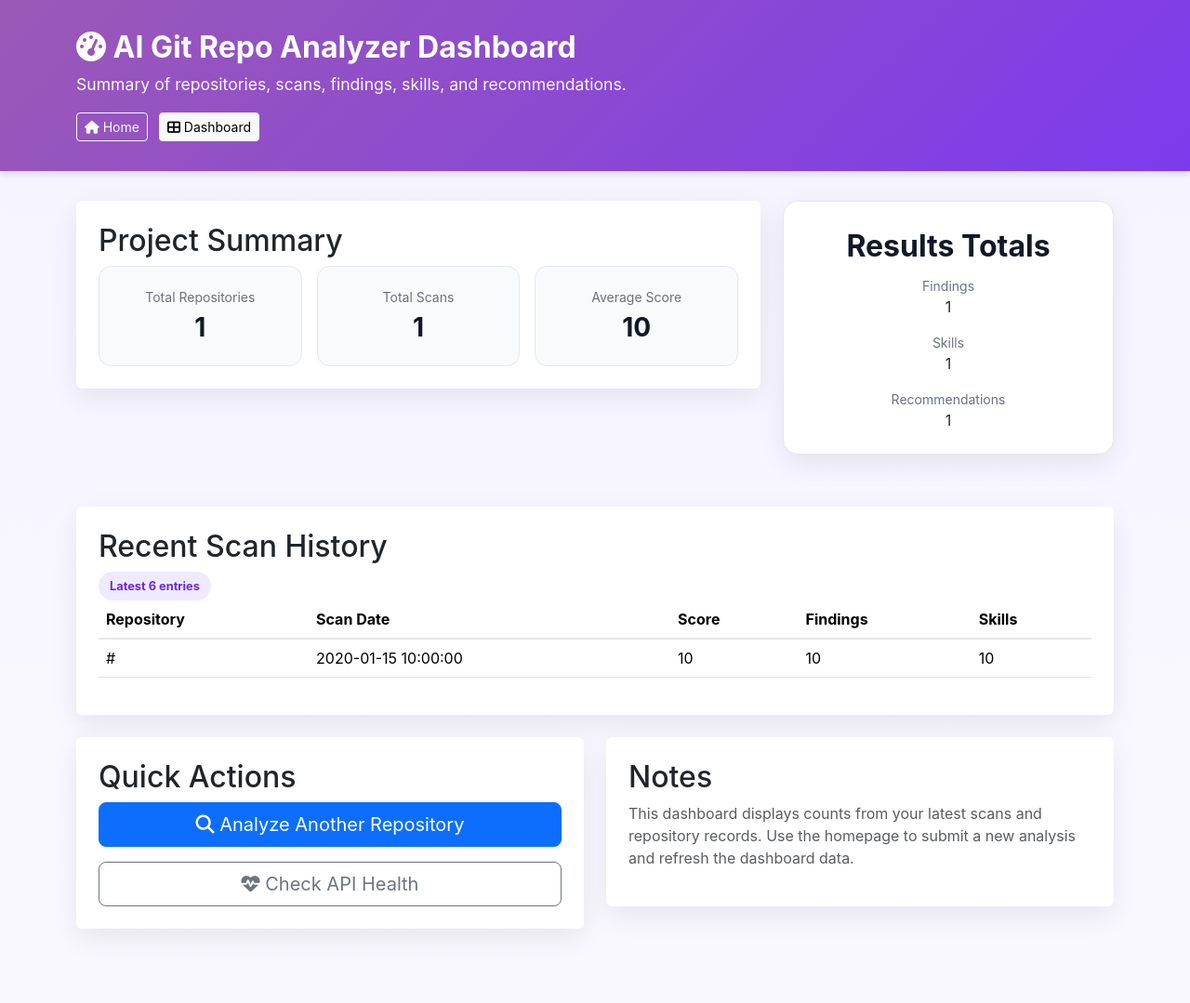
After one commit to sjasthi/ai-git-repo-analyzer, a PHP site: page /dashboard.php in a window 1280 px wide. The commit adds this page. Shown: the whole page at 93% size. Run offline with PHP 8.4, Linux system fonts and the light colour scheme; tables that the repository leaves empty hold one stand-in row (values such as "Sample post").

Commit message:
Week 4 update: add homepage summary and dashboard documentation

```diff
--- /dev/null
+++ b/dashboard.php
@@ -0,0 +1,285 @@
+<?php
+
+declare(strict_types=1);
+
+require_once __DIR__ . '/config/database.php';
+
+try {
+    $pdo = db_connection();
+
+    $repositoryCount = (int) $pdo->query('SELECT COUNT(*) FROM repositories')->fetchColumn();
+    $scanCount = (int) $pdo->query('SELECT COUNT(*) FROM scans')->fetchColumn();
+    $findingCount = (int) $pdo->query('SELECT COUNT(*) FROM findings')->fetchColumn();
+    $skillCount = (int) $pdo->query('SELECT COUNT(*) FROM skills')->fetchColumn();
+    $recommendationCount = (int) $pdo->query('SELECT COUNT(*) FROM recommendations')->fetchColumn();
+    $averageScore = $pdo->query('SELECT AVG(summary_score) FROM scans')->fetchColumn();
+    $averageScoreText = $averageScore !== false ? number_format((float) $averageScore, 0) : '-';
+
+    $recentScansStmt = $pdo->query(
+        'SELECT s.id, s.scan_date, s.summary_score, s.total_findings, s.total_skills, r.repo_url
+         FROM scans s
+         JOIN repositories r ON s.repository_id = r.id
+         ORDER BY s.scan_date DESC
+         LIMIT 6'
+    );
+    $recentScans = $recentScansStmt->fetchAll();
+} catch (Throwable $e) {
+    $errorMessage = $e->getMessage();
+    $repositoryCount = $scanCount = $findingCount = $skillCount = $recommendationCount = 0;
+    $averageScoreText = '-';
+    $recentScans = [];
+}
+?>
+<!DOCTYPE html>
+<html lang="en">
+<head>
+    <meta charset="UTF-8">
+    <meta name="viewport" content="width=device-width, initial-scale=1.0">
+    <title>Dashboard | AI Git Repo Analyzer</title>
+    <link
+        href="https://cdn.jsdelivr.net/npm/bootstrap@5.3.3/dist/css/bootstrap.min.css"
+        rel="stylesheet"
+        integrity="sha384-QWTKZyjpPEjISv5WaRU9OFeRpok6YctnYmDr5pNlyT2bRjXh0JMhjY6hW+ALEwIH"
+        crossorigin="anonymous"
+    >
+    <link href="https://cdnjs.cloudflare.com/ajax/libs/font-awesome/6.4.0/css/all.min.css" rel="stylesheet">
+    <style>
+        :root {
+            --primary: #A78BFA;
+            --secondary: #8B7AB8;
+            --success: #10B981;
+            --warning: #F59E0B;
+            --critical: #EF4444;
+            --bg-light: #F5F3FF;
+        }
+
+        body {
+            background: linear-gradient(180deg, #f5f3ff 0%, #faf8ff 100%);
+            min-height: 100vh;
+            font-family: -apple-system, BlinkMacSystemFont, 'Segoe UI', Roboto, sans-serif;
+        }
+
+        .header-section {
+            background: linear-gradient(135deg, #9B59B6 0%, #7C3AED 100%);
+            color: white;
+            padding: 2rem 0;
+            margin-bottom: 2rem;
+            box-shadow: 0 4px 6px rgba(0, 0, 0, 0.1);
+        }
+
+        .header-section h1 {
+            font-size: 2rem;
+            font-weight: 700;
+            margin-bottom: 0.5rem;
+        }
+
+        .header-section p {
+            font-size: 1.1rem;
+            margin-bottom: 1rem;
+            opacity: 0.95;
+        }
+
+        .header-actions {
+            display: flex;
+            gap: 0.75rem;
+            flex-wrap: wrap;
+        }
+
+        .card {
+            border: 0;
+            box-shadow: 0 10px 30px rgba(0, 0, 0, 0.08);
+            margin-bottom: 2rem;
+            transition: box-shadow 0.3s ease;
+        }
+
+        .card:hover {
+            box-shadow: 0 15px 40px rgba(0, 0, 0, 0.12);
+        }
+
+        .stat-card {
+            border-radius: 1rem;
+            padding: 1.5rem;
+            text-align: center;
+            background: #ffffff;
+            border: 1px solid #E5E7EB;
+        }
+
+        .stat-card strong {
+            font-size: 2rem;
+            display: block;
+            margin-bottom: 0.5rem;
+            color: #111827;
+        }
+
+        .stat-card small {
+            color: #6B7280;
+        }
+
+        .overview-grid {
+            display: grid;
+            grid-template-columns: repeat(3, minmax(0, 1fr));
+            gap: 1rem;
+        }
+
+        .summary-card {
+            background: #F8FAFC;
+            border-radius: 0.85rem;
+            padding: 1.25rem;
+            border: 1px solid #E5E7EB;
+            text-align: center;
+        }
+
+        .summary-card strong {
+            display: block;
+            font-size: 1.75rem;
+            color: #111827;
+        }
+
+        .summary-card small {
+            color: #6B7280;
+        }
+
+        .table thead th {
+            border-bottom: 2px solid #E5E7EB;
+        }
+
+        .table tbody tr:hover {
+            background: rgba(167, 139, 250, 0.08);
+        }
+
+        .label-pill {
+            display: inline-flex;
+            align-items: center;
+            padding: 0.35rem 0.75rem;
+            border-radius: 999px;
+            font-size: 0.8rem;
+            font-weight: 700;
+        }
+
+        .label-primary { background: rgba(167, 139, 250, 0.18); color: #6D28D9; }
+        .label-success { background: #DCFCE7; color: #166534; }
+        .label-warning { background: #FEF3C7; color: #92400E; }
+        .label-danger { background: #FEE2E2; color: #991B1B; }
+
+        @media (max-width: 991px) {
+            .overview-grid {
+                grid-template-columns: 1fr;
+            }
+        }
+    </style>
+</head>
+<body>
+    <div class="header-section">
+        <div class="container">
+            <h1><i class="fas fa-tachometer-alt"></i> AI Git Repo Analyzer Dashboard</h1>
+            <p>Summary of repositories, scans, findings, skills, and recommendations.</p>
+            <div class="header-actions">
+                <a href="index.php" class="btn btn-outline-light btn-sm">
+                    <i class="fas fa-home"></i> Home
+                </a>
+                <a href="dashboard.php" class="btn btn-light btn-sm text-purple">
+                    <i class="fas fa-th-large"></i> Dashboard
+                </a>
+            </div>
+        </div>
+    </div>
+
+    <div class="container mb-5">
+        <div class="row mb-4">
+            <div class="col-lg-8">
+                <div class="card p-4">
+                    <div class="section-header">
+                        <h2>Project Summary</h2>
+                    </div>
+                    <div class="overview-grid">
+                        <div class="summary-card">
+                            <small>Total Repositories</small>
+                            <strong><?= $repositoryCount ?></strong>
+                        </div>
+                        <div class="summary-card">
+                            <small>Total Scans</small>
+                            <strong><?= $scanCount ?></strong>
+                        </div>
+                        <div class="summary-card">
+                            <small>Average Score</small>
+                            <strong><?= $averageScoreText ?></strong>
+                        </div>
+                    </div>
+                </div>
+            </div>
+            <div class="col-lg-4">
+                <div class="card p-4 stat-card">
+                    <strong>Results Totals</strong>
+                    <small>Findings</small>
+                    <div class="mb-3"><?= $findingCount ?></div>
+                    <small>Skills</small>
+                    <div class="mb-3"><?= $skillCount ?></div>
+                    <small>Recommendations</small>
+                    <div><?= $recommendationCount ?></div>
+                </div>
+            </div>
+        </div>
+
+        <div class="card p-4 mb-4">
+            <div class="section-header">
+                <h2>Recent Scan History</h2>
+                <span class="label-pill label-primary">Latest 6 entries</span>
+            </div>
+            <?php if (!empty($recentScans)): ?>
+                <div class="table-responsive">
+                    <table class="table align-middle">
+                        <thead>
+                            <tr>
+                                <th>Repository</th>
+                                <th>Scan Date</th>
+                                <th>Score</th>
+                                <th>Findings</th>
+                                <th>Skills</th>
+                            </tr>
+                        </thead>
+                        <tbody>
+                            <?php foreach ($recentScans as $scan): ?>
+                                <tr>
+                                    <td><?= htmlspecialchars($scan['repo_url'], ENT_QUOTES, 'UTF-8') ?></td>
+                                    <td><?= htmlspecialchars($scan['scan_date'], ENT_QUOTES, 'UTF-8') ?></td>
+                                    <td><?= htmlspecialchars((string) $scan['summary_score'], ENT_QUOTES, 'UTF-8') ?></td>
+                                    <td><?= htmlspecialchars((string) $scan['total_findings'], ENT_QUOTES, 'UTF-8') ?></td>
+                                    <td><?= htmlspecialchars((string) $scan['total_skills'], ENT_QUOTES, 'UTF-8') ?></td>
+                                </tr>
+                            <?php endforeach; ?>
+                        </tbody>
+                    </table>
+                </div>
+            <?php else: ?>
+                <p class="text-muted">No scan history is available yet. Run an analysis from the home page to populate the dashboard.</p>
+            <?php endif; ?>
+        </div>
+
+        <div class="row">
+            <div class="col-md-6">
+                <div class="card p-4">
+                    <div class="section-header">
+                        <h2>Quick Actions</h2>
+                    </div>
+                    <div class="d-flex flex-column gap-3">
+                        <a href="index.php" class="btn btn-primary btn-lg">
+                            <i class="fas fa-search"></i> Analyze Another Repository
+                        </a>
+                        <a href="api/health.php" class="btn btn-outline-secondary btn-lg">
+                            <i class="fas fa-heartbeat"></i> Check API Health
+                        </a>
+                    </div>
+                </div>
+            </div>
+            <div class="col-md-6">
+                <div class="card p-4">
+                    <div class="section-header">
+                        <h2>Notes</h2>
+                    </div>
+                    <p class="text-muted">This dashboard displays counts from your latest scans and repository records. Use the homepage to submit a new analysis and refresh the dashboard data.</p>
+                </div>
+            </div>
+        </div>
+    </div>
+</body>
+</html>
```
Also changed, not shown: PF4/Week 4 Requirements Checklist.md (+3 -0 lines), PF4/Week 4 Summary.md (+13 -0 lines), index.php (+37 -0 lines).
